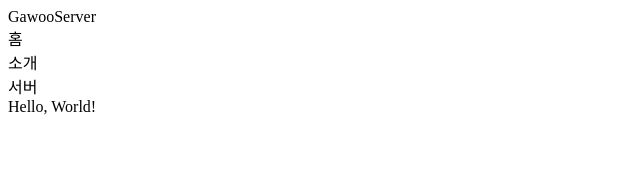
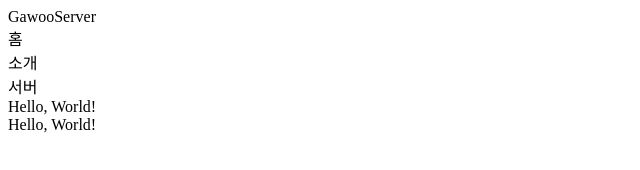
Before and after one commit to GWserver-team/GWserver-team.github.io, a plain HTML site: page index.html in a window 1280 px wide. Shown: the full height of the page, 0-640 px from the left. Drawn offline with Linux system fonts and the light colour scheme.

Commit message:
Update index.html

```diff
--- a/index.html
+++ b/index.html
@@ -21,6 +21,9 @@
 		<div class="title">
 			Hello, World!
 		</div>
+		<div class="subtitle">
+			Hello, World!
+		</div>
 	</div>
 
 </body>
```
